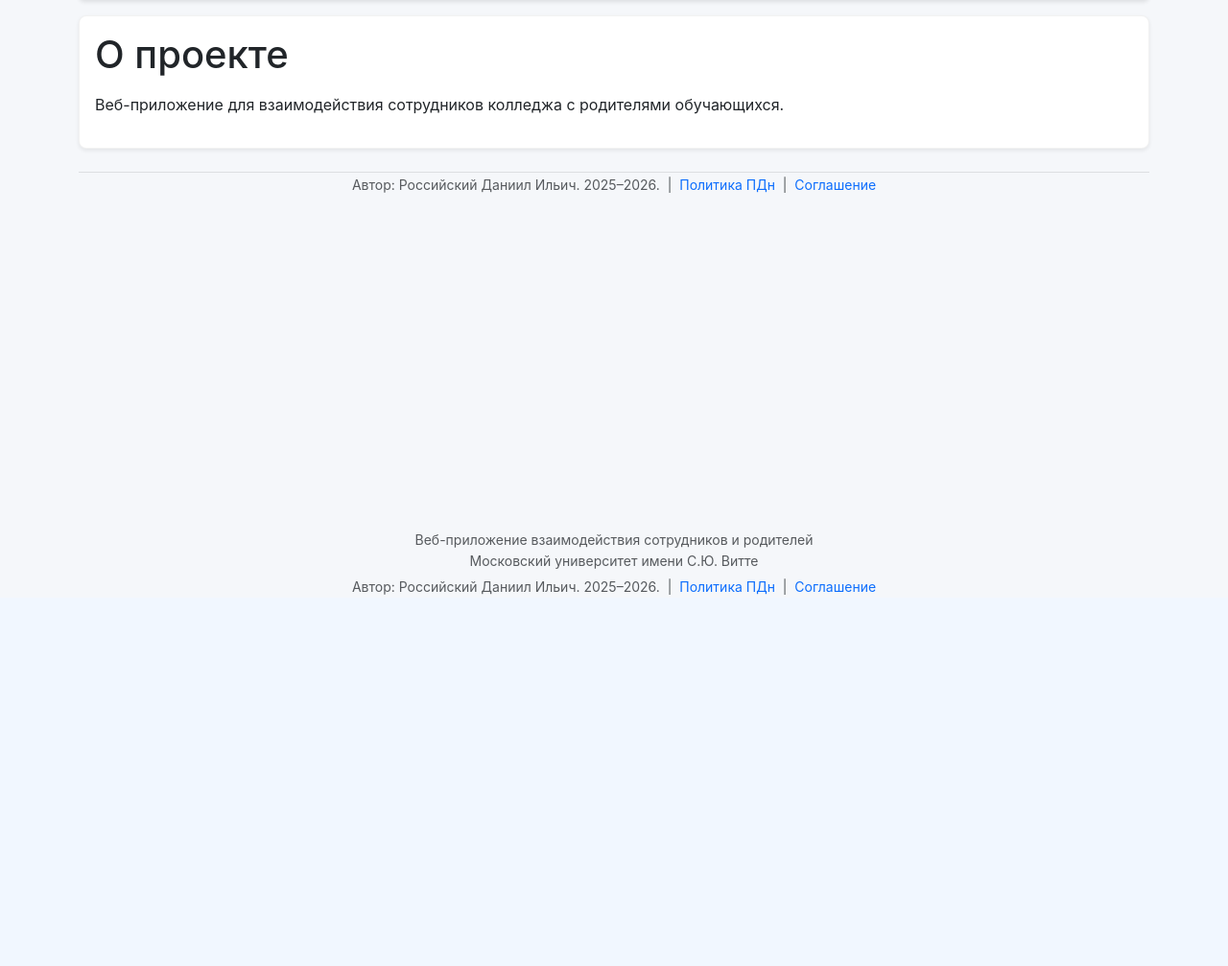
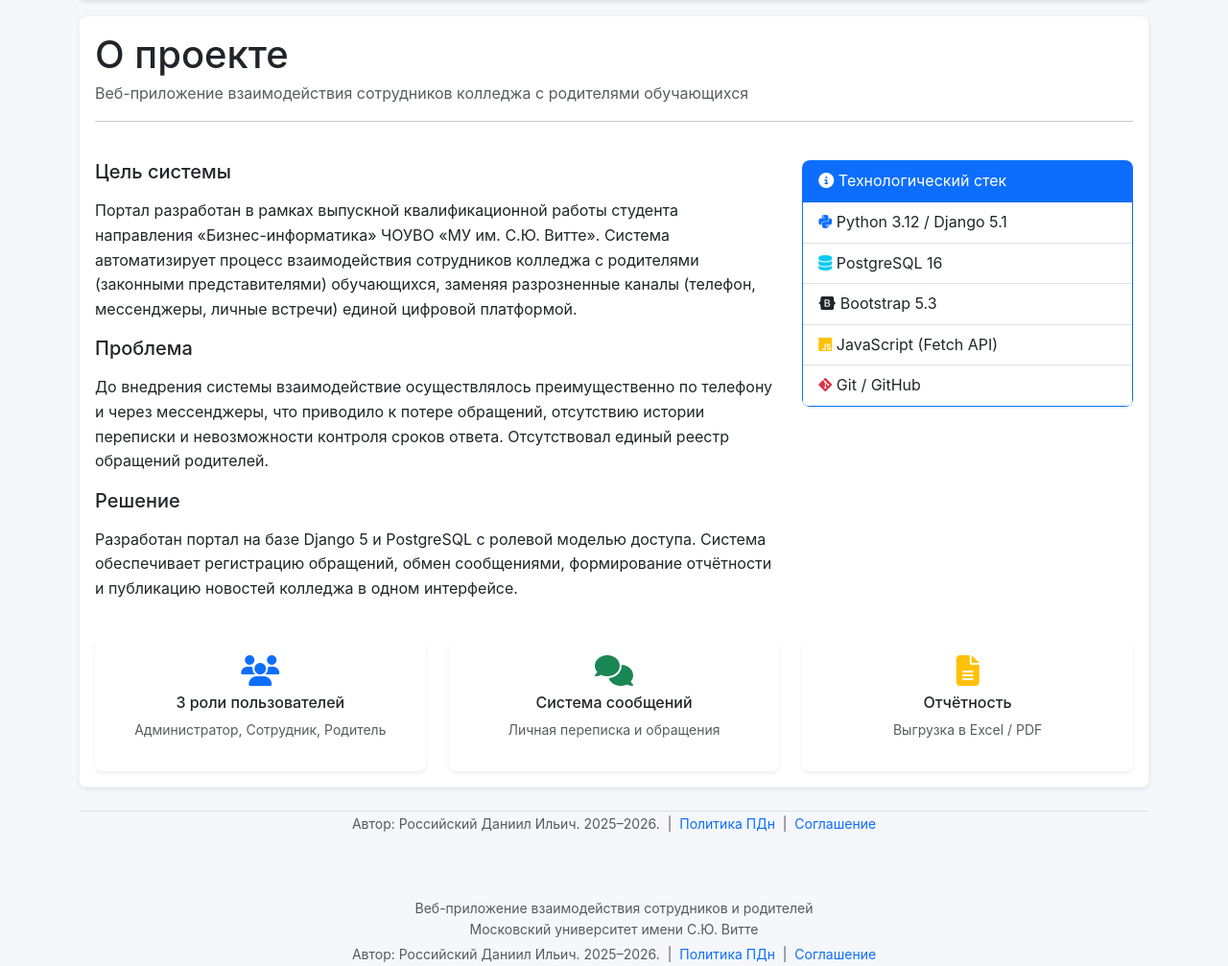
Before and after one commit to Ananice/Rossiiskii_35_WebApp_Parents, a Django app: template apps/public/templates/public/pages/about.html in a window 1280 px wide. Shown: the part 177-1184 px from the top of the page at 96% size. Before the commit the page ends 797 px from the top, so only its background shows below. Run offline with Django 3.2, Linux system fonts and the light colour scheme; the template is opened without the code that fills it, so the values that code supplies are empty.

Commit message:
feat(public): страница 'О проекте' — актуализация текста

```diff
--- a/apps/public/templates/public/pages/about.html
+++ b/apps/public/templates/public/pages/about.html
@@ -1,5 +1,83 @@
 {% extends "public/base_public.html" %}
 {% block public_content %}
-<h1>О проекте</h1>
-<p>Веб-приложение для взаимодействия сотрудников колледжа с родителями обучающихся.</p>
+
+<div class="row mb-4">
+  <div class="col-12">
+    <h1 class="mb-1">О проекте</h1>
+    <p class="text-muted">Веб-приложение взаимодействия сотрудников колледжа с родителями обучающихся</p>
+    <hr>
+  </div>
+</div>
+
+<div class="row mb-4">
+  <div class="col-md-8">
+    <h5>Цель системы</h5>
+    <p>
+      Портал разработан в рамках выпускной квалификационной работы студента направления
+      «Бизнес-информатика» ЧОУВО «МУ им. С.Ю. Витте». Система автоматизирует процесс
+      взаимодействия сотрудников колледжа с родителями (законными представителями) обучающихся,
+      заменяя разрозненные каналы (телефон, мессенджеры, личные встречи) единой цифровой платформой.
+    </p>
+
+    <h5>Проблема</h5>
+    <p>
+      До внедрения системы взаимодействие осуществлялось преимущественно по телефону и через
+      мессенджеры, что приводило к потере обращений, отсутствию истории переписки и невозможности
+      контроля сроков ответа. Отсутствовал единый реестр обращений родителей.
+    </p>
+
+    <h5>Решение</h5>
+    <p>
+      Разработан портал на базе Django 5 и PostgreSQL с ролевой моделью доступа.
+      Система обеспечивает регистрацию обращений, обмен сообщениями, формирование отчётности
+      и публикацию новостей колледжа в одном интерфейсе.
+    </p>
+  </div>
+
+  <div class="col-md-4">
+    <div class="card border-primary">
+      <div class="card-header bg-primary text-white">
+        <i class="fas fa-info-circle"></i> Технологический стек
+      </div>
+      <ul class="list-group list-group-flush">
+        <li class="list-group-item"><i class="fab fa-python text-primary"></i> Python 3.12 / Django 5.1</li>
+        <li class="list-group-item"><i class="fas fa-database text-info"></i> PostgreSQL 16</li>
+        <li class="list-group-item"><i class="fab fa-bootstrap text-purple"></i> Bootstrap 5.3</li>
+        <li class="list-group-item"><i class="fab fa-js text-warning"></i> JavaScript (Fetch API)</li>
+        <li class="list-group-item"><i class="fab fa-git-alt text-danger"></i> Git / GitHub</li>
+      </ul>
+    </div>
+  </div>
+</div>
+
+<div class="row">
+  <div class="col-md-4">
+    <div class="card text-center border-0 shadow-sm">
+      <div class="card-body">
+        <i class="fas fa-users fa-2x text-primary mb-2"></i>
+        <h6 class="card-title">3 роли пользователей</h6>
+        <p class="text-muted small">Администратор, Сотрудник, Родитель</p>
+      </div>
+    </div>
+  </div>
+  <div class="col-md-4">
+    <div class="card text-center border-0 shadow-sm">
+      <div class="card-body">
+        <i class="fas fa-comments fa-2x text-success mb-2"></i>
+        <h6 class="card-title">Система сообщений</h6>
+        <p class="text-muted small">Личная переписка и обращения</p>
+      </div>
+    </div>
+  </div>
+  <div class="col-md-4">
+    <div class="card text-center border-0 shadow-sm">
+      <div class="card-body">
+        <i class="fas fa-file-alt fa-2x text-warning mb-2"></i>
+        <h6 class="card-title">Отчётность</h6>
+        <p class="text-muted small">Выгрузка в Excel / PDF</p>
+      </div>
+    </div>
+  </div>
+</div>
+
 {% endblock %}
```
